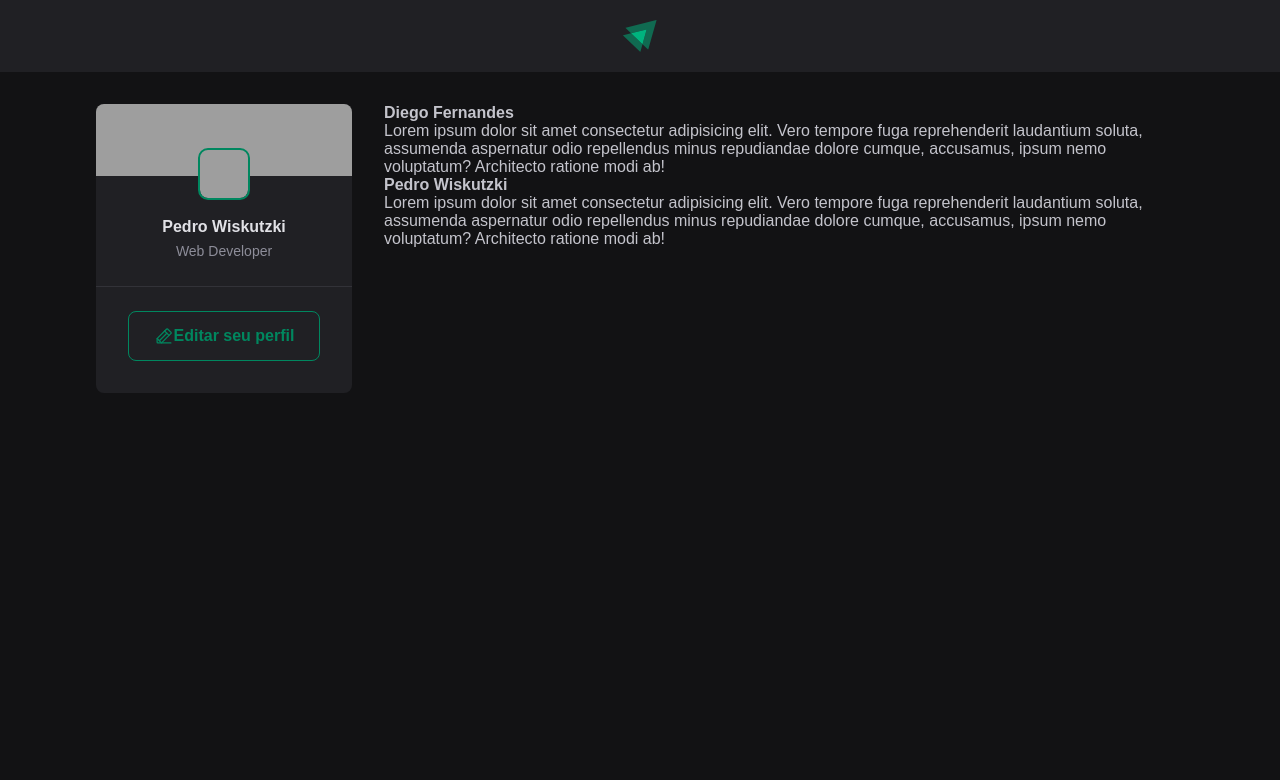
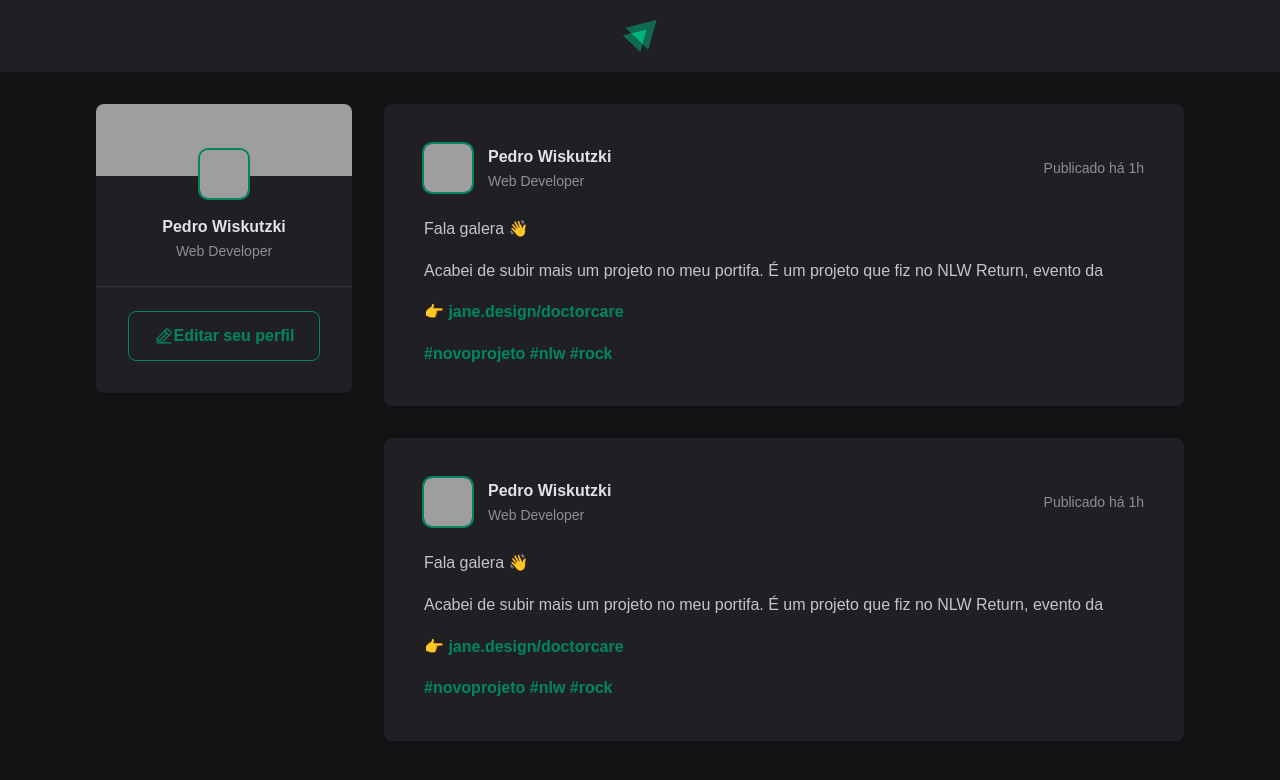
Before and after one commit to pedrowiskutzki/Trilha-Ignite-Projeto-1, a React (Vite) app: page / in a window 1280 px wide. Shown: the top 780 px of the page. Built offline with nearby package versions, Linux system fonts and the light colour scheme; grey boxes are pictures that could not be loaded.

Commit message:
feat(Post): Add Post

```diff
--- a/src/App.jsx
+++ b/src/App.jsx
@@ -1,5 +1,5 @@
 import { Header } from "./components/Header/Header";
-import { Post } from "./Post";
+import { Post } from "./components/Post";
 
 import styles from "./App.module.css";
 import { Sidebar } from "./components/Sidebar";
--- a/src/Post.jsx
+++ /dev/null
@@ -1,8 +0,0 @@
-export function Post(props) {
-  return (
-    <div>
-      <strong>{props.author}</strong>
-      <p>{props.content}</p>
-    </div>
-  );
-}
--- /dev/null
+++ b/src/components/Post.jsx
@@ -0,0 +1,38 @@
+import styles from "./Post.module.css";
+
+export function Post() {
+  return (
+    <article className={styles.post}>
+      <header>
+        <div className={styles.author}>
+          <img
+            src="https://avatars.githubusercontent.com/u/110680950?v=4"
+            className={styles.avatar}
+          />
+          <div className={styles.authorInfo}>
+            <strong>Pedro Wiskutzki</strong>
+            <span>Web Developer</span>
+          </div>
+        </div>
+
+        <time title="11 de Maio às 15:44h" dateTime="2023-01-02 15:13:30">
+          Publicado há 1h
+        </time>
+      </header>
+      <div className={styles.content}>
+        <p>Fala galera 👋 </p>
+        <p>
+          {" "}
+          Acabei de subir mais um projeto no meu portifa. É um projeto que fiz
+          no NLW Return, evento da{" "}
+        </p>
+        <p>
+          👉 <a href="">jane.design/doctorcare</a>
+        </p>
+        <p>
+          <a href="">#novoprojeto </a> <a href="">#nlw</a> <a href="">#rock</a>
+        </p>
+      </div>
+    </article>
+  );
+}
--- /dev/null
+++ b/src/components/Post.module.css
@@ -0,0 +1,68 @@
+.post {
+  background: var(--gray-800);
+  border-radius: 8px;
+  padding: 2.5rem;
+}
+
+.post + .post {
+  margin-top: 2rem;
+}
+
+.content {
+  line-height: 1.6;
+  color: var(--gray-300);
+  margin-top: 1.5rem;
+}
+
+.content p {
+  margin-top: 1rem;
+}
+
+.content a {
+  font-weight: bold;
+  color: var(--green-500);
+  text-decoration: none;
+}
+
+.content a:hover {
+  color: var(--green-300);
+}
+
+.post > header {
+  display: flex;
+  align-items: center;
+  justify-content: space-between;
+}
+
+.post > header time {
+  font-size: 0.875rem;
+  color: var(--gray-400);
+}
+
+.author {
+  display: flex;
+  align-items: center;
+  gap: 1rem;
+}
+
+.authorInfo strong {
+  display: block;
+  color: var(--gray-100);
+  line-height: 1.6;
+}
+
+.authorInfo span {
+  display: block;
+  font-size: 0.875rem;
+  color: var(--gray-400);
+  line-height: 1.6;
+}
+
+.avatar {
+  box-sizing: initial;
+  width: 3rem;
+  height: 3rem;
+  border-radius: 8px;
+  border: 4px solid var(--green-800);
+  outline: 2px solid var(--green-500);
+}
--- a/src/global.css
+++ b/src/global.css
@@ -8,6 +8,7 @@
   --gray-800: #202024;
   --gray-900: #121214;
 
+  --green-300: #00b37e;
   --green-500: #00875f;
 }
 
```
